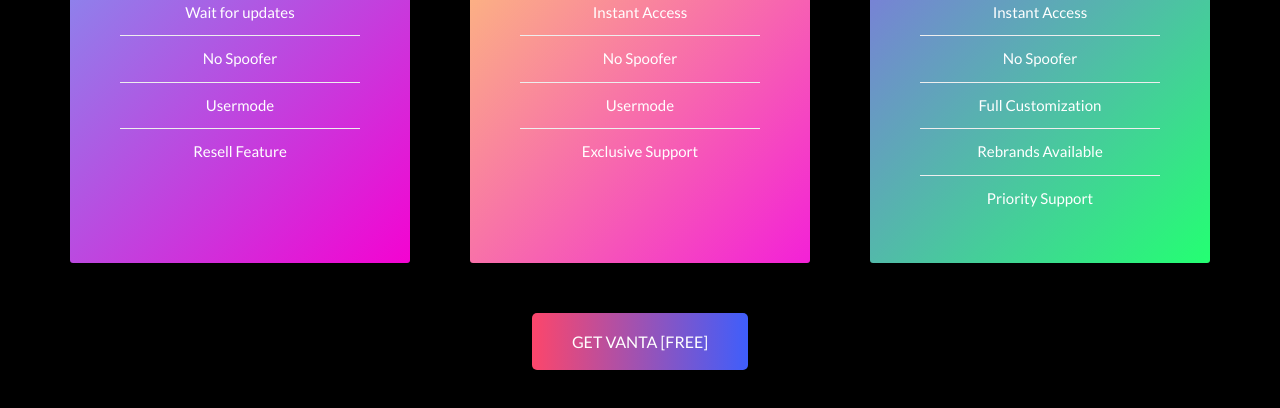
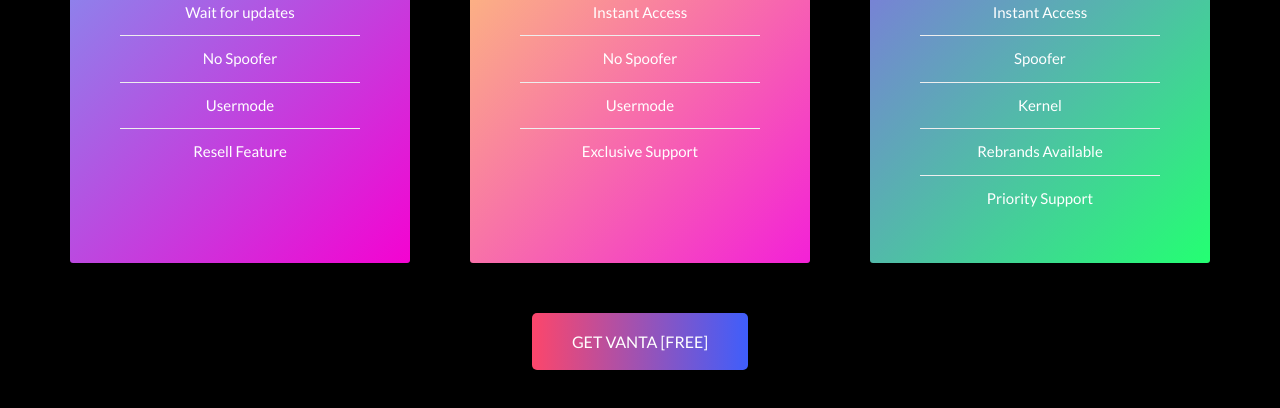
Before and after one commit to Vanta-fr/vantacheat.github.io, a plain HTML site: page index.html in a window 1280 px wide. Shown: the part 382-790 px from the top of the page. Drawn offline with Linux system fonts and the light colour scheme.

Commit message:
Update index.html

```diff
--- a/index.html
+++ b/index.html
@@ -424,8 +424,8 @@
                 <ul>
                     <li>30 Day Key</li>
                     <li>Instant Access</li>
-                    <li>No Spoofer</li>
-                    <li>Full Customization</li>
+                    <li>Spoofer</li>
+                    <li>Kernel</li>
                     <li>Rebrands Available</li>
                     <li>Priority Support</li>
                 </ul>
```
